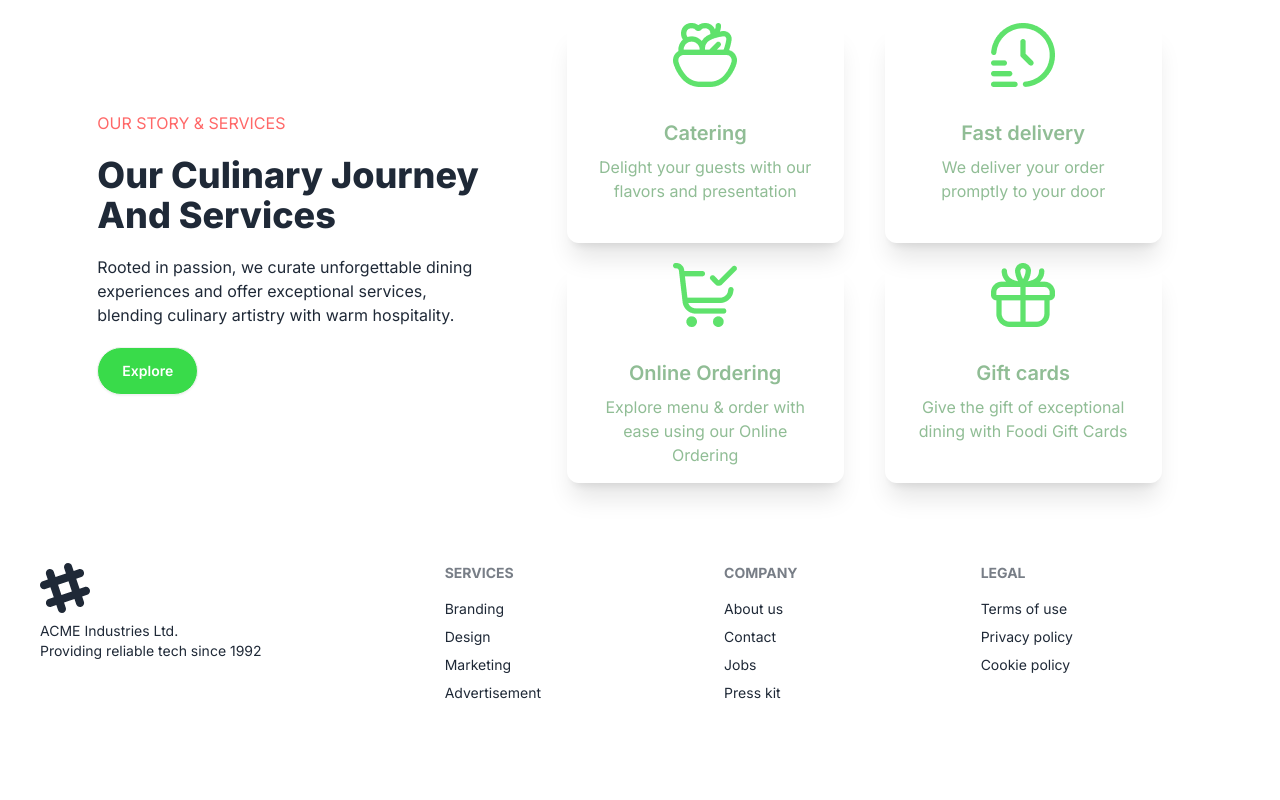
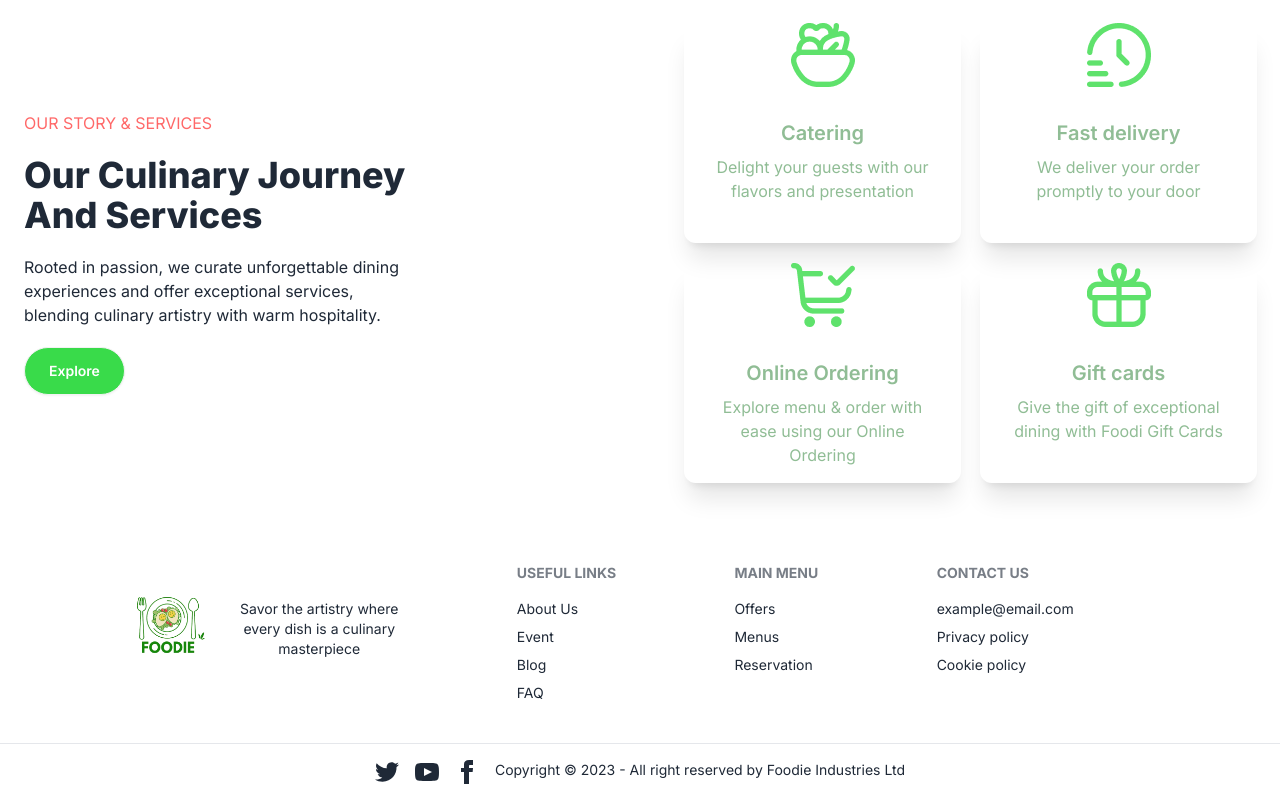
Before and after one commit to shahariarshan/foodie-client, a React (Vite) app: page / in a window 1280 px wide. Shown: the part 2554-3354 px from the top of the page. Before the commit the page ends 3297 px from the top, so only its background shows below. Built offline with nearby package versions, Linux system fonts and the light colour scheme.

Commit message:
menu path

```diff
--- a/src/components/Navbar.jsx
+++ b/src/components/Navbar.jsx
@@ -3,35 +3,35 @@ import { useEffect, useState } from 'react';
 import logo from '/Green_Simple_Modern_Healthy_Food_Logo-removebg-preview.png'
 import { BiSolidPhoneCall } from "react-icons/bi";
 const Navbar = () => {
-    const [isSticky,setSticky] = useState(false)
-    useEffect(()=>{
-        const handelScroll =() =>{
-            const offset= window.scrollY
-            if(offset >0){
+    const [isSticky, setSticky] = useState(false)
+    useEffect(() => {
+        const handelScroll = () => {
+            const offset = window.scrollY
+            if (offset > 0) {
                 setSticky(true)
             }
-            else{
+            else {
                 setSticky(false)
             }
         }
-        window.addEventListener('scroll',handelScroll);
-        return ()=>{
-            window.addEventListener('scroll',handelScroll);
+        window.addEventListener('scroll', handelScroll);
+        return () => {
+            window.addEventListener('scroll', handelScroll);
         }
     }
 
-    ,[])
+        , [])
     const navLink =
         (
             <>
-        <li><a>Home</a></li>
+                <li><a href='/'>Home</a></li>
                 <li tabIndex={0}>
                     <details>
                         <summary>Menu</summary>
                         <ul className="p-2">
-                    <li><a>All</a></li>
-                    <li><a>Pizza</a></li>
-                    <li><a>Submenu 2</a></li>
+                            <li><a href='/menu'>All</a></li>
+                            <li><a>Salad</a></li>
+                            <li><a> Pizza</a></li>
                         </ul>
 
 
@@ -55,7 +55,7 @@ const Navbar = () => {
         )
     return (
         <header className='max-w-screen-2xl  container mx-auto fixed top-0 left-0 right-0 transition-all duration-300 ease-in-out'>
-            <div className={`navbar xl:px-24 h-24 ${isSticky ? "shadow-md bg-base-100 transition-all duration-300 ease-in-out":""}`}>
+            <div className={`navbar xl:px-24 h-24 ${isSticky ? "shadow-md bg-base-100 transition-all duration-300 ease-in-out" : ""}`}>
                 <div className="navbar-start">
                     <div className="dropdown">
                         <div tabIndex={0} role="button" className="btn btn-ghost lg:hidden">
--- a/src/layout/Main.jsx
+++ b/src/layout/Main.jsx
@@ -9,7 +9,9 @@ const Main = () => {
     return (
         <div>
             <Navbar/>
+            <div className="min-h-full">
             <Outlet></Outlet>
+            </div>
             <Footer/>
         </div>
     );
--- /dev/null
+++ b/src/pages/Menu/Menu.jsx
@@ -0,0 +1,14 @@
+
+const Menu = () => {
+    return (
+        <div className="mt-28 ">
+           <div className="text-center items-center mx-auto space-y-4 px-7">
+           <h2 className="text-4xl font-bold">Dive into Delights Of Delectable <span className="text-green">Food</span></h2>
+           <p>Where Each Plate Weaves a Story of Culinary Mastery and Passionate Craftsmanship</p>
+           <button className="bg-green mx-auto item-center  text-white rounded-full px-6 btn">Order Now</button>
+           </div>
+        </div>
+    );
+};
+
+export default Menu;
--- a/src/pages/home/Footer.jsx
+++ b/src/pages/home/Footer.jsx
@@ -3,31 +3,49 @@
 const Footer = () => {
     return (
         <div>
-            <footer className="footer p-10 mt-10  lg:px-10 text-base-content">
-                <aside>
-                    <svg width="50" height="50" viewBox="0 0 24 24" xmlns="http://www.w3.org/2000/svg" fillRule="evenodd" clipRule="evenodd" className="fill-current"><path d="M22.672 15.226l-2.432.811.841 2.515c.33 1.019-.209 2.127-1.23 2.456-1.15.325-2.148-.321-2.463-1.226l-.84-2.518-5.013 1.677.84 2.517c.391 1.203-.434 2.542-1.831 2.542-.88 0-1.601-.564-1.86-1.314l-.842-2.516-2.431.809c-1.135.328-2.145-.317-2.463-1.229-.329-1.018.211-2.127 1.231-2.456l2.432-.809-1.621-4.823-2.432.808c-1.355.384-2.558-.59-2.558-1.839 0-.817.509-1.582 1.327-1.846l2.433-.809-.842-2.515c-.33-1.02.211-2.129 1.232-2.458 1.02-.329 2.13.209 2.461 1.229l.842 2.515 5.011-1.677-.839-2.517c-.403-1.238.484-2.553 1.843-2.553.819 0 1.585.509 1.85 1.326l.841 2.517 2.431-.81c1.02-.33 2.131.211 2.461 1.229.332 1.018-.21 2.126-1.23 2.456l-2.433.809 1.622 4.823 2.433-.809c1.242-.401 2.557.484 2.557 1.838 0 .819-.51 1.583-1.328 1.847m-8.992-6.428l-5.01 1.675 1.619 4.828 5.011-1.674-1.62-4.829z"></path></svg>
-                    <p>ACME Industries Ltd.<br />Providing reliable tech since 1992</p>
+            <footer className="footer p-10 mt-10 mx-auto item-center max-w-6xl lg:px-10 text-base-content">
+                <aside className="flex justify-around">
+                    <img className="h-32 w-32 items-center" src="../../../public/Green_Simple_Modern_Healthy_Food_Logo-removebg-preview.png" alt="" />
+                    {/* <p><span className="text-2xl font-semibold text-green">Foodie</span> Industries Ltd.<br />Providing reliable tech {new Date().getFullYear()}</p> */}
+                    <h3 className="text-center item-center mt-9"> Savor the artistry where <br /> every dish is a culinary <br /> masterpiece</h3>
                 </aside>
-                <nav>
-                    <header className="footer-title">Services</header>
-                    <a className="link link-hover">Branding</a>
-                    <a className="link link-hover">Design</a>
-                    <a className="link link-hover">Marketing</a>
-                    <a className="link link-hover">Advertisement</a>
+
+                <nav >
+                    <header className="footer-title">Useful links</header>
+                    <a className="link link-hover">About Us</a>
+                    <a className="link link-hover">Event</a>
+                    <a className="link link-hover">Blog</a>
+                    <a className="link link-hover">FAQ</a>
                 </nav>
                 <nav>
-                    <header className="footer-title">Company</header>
-                    <a className="link link-hover">About us</a>
-                    <a className="link link-hover">Contact</a>
-                    <a className="link link-hover">Jobs</a>
-                    <a className="link link-hover">Press kit</a>
+                    <header className="footer-title">Main Menu</header>
+                    <a className="link link-hover">Offers</a>
+                    <a className="link link-hover">Menus</a>
+                    <a className="link link-hover">Reservation</a>
+
                 </nav>
+
                 <nav>
-                    <header className="footer-title">Legal</header>
-                    <a className="link link-hover">Terms of use</a>
+                    <header className="footer-title">Contact US</header>
+                    <a className="link link-hover">example@email.com</a>
                     <a className="link link-hover">Privacy policy</a>
                     <a className="link link-hover">Cookie policy</a>
                 </nav>
+            </footer>
+            <hr />
+            <footer className="footer footer-center p-4 text-base-content">
+                <div  className="flex justify-between">
+                    <nav className="flex  gap-4 md:place-self-center md:justify-self-end">
+                        <a><svg xmlns="http://www.w3.org/2000/svg" width="24" height="24" viewBox="0 0 24 24" className="fill-current"><path d="M24 4.557c-.883.392-1.832.656-2.828.775 1.017-.609 1.798-1.574 2.165-2.724-.951.564-2.005.974-3.127 1.195-.897-.957-2.178-1.555-3.594-1.555-3.179 0-5.515 2.966-4.797 6.045-4.091-.205-7.719-2.165-10.148-5.144-1.29 2.213-.669 5.108 1.523 6.574-.806-.026-1.566-.247-2.229-.616-.054 2.281 1.581 4.415 3.949 4.89-.693.188-1.452.232-2.224.084.626 1.956 2.444 3.379 4.6 3.419-2.07 1.623-4.678 2.348-7.29 2.04 2.179 1.397 4.768 2.212 7.548 2.212 9.142 0 14.307-7.721 13.995-14.646.962-.695 1.797-1.562 2.457-2.549z"></path></svg>
+                        </a>
+                        <a><svg xmlns="http://www.w3.org/2000/svg" width="24" height="24" viewBox="0 0 24 24" className="fill-current"><path d="M19.615 3.184c-3.604-.246-11.631-.245-15.23 0-3.897.266-4.356 2.62-4.385 8.816.029 6.185.484 8.549 4.385 8.816 3.6.245 11.626.246 15.23 0 3.897-.266 4.356-2.62 4.385-8.816-.029-6.185-.484-8.549-4.385-8.816zm-10.615 12.816v-8l8 3.993-8 4.007z"></path></svg></a>
+                        <a><svg xmlns="http://www.w3.org/2000/svg" width="24" height="24" viewBox="0 0 24 24" className="fill-current"><path d="M9 8h-3v4h3v12h5v-12h3.642l.358-4h-4v-1.667c0-.955.192-1.333 1.115-1.333h2.885v-5h-3.808c-3.596 0-5.192 1.583-5.192 4.615v3.385z"></path></svg></a>
+                        <aside>
+                    <p>Copyright © {new Date().getFullYear()} - All right reserved by Foodie Industries Ltd</p>
+                </aside>
+                    </nav>
+                </div>
+
             </footer>
         </div>
     );
--- a/src/pages/home/Services.jsx
+++ b/src/pages/home/Services.jsx
@@ -12,7 +12,7 @@ const Services = () => {
     return (
         <div>
             <div className="flex flex-col lg:flex-row-reverse gap-10 items-center justify-center mt-20">
-                <div className="w-[50%] grid sm:grid-cols-2 grid-cols-1 gap-5 lg:ml-12">
+                <div className="lg:w-[50%] grid sm:grid-cols-2 grid-cols-1 gap-5 lg:ml-12">
                     {
                         serviceList
                             .map((sCard,i) => <ServicesCards
@@ -22,7 +22,7 @@ const Services = () => {
                     }
 
                 </div>
-                <div className="w-[50% space-y-5">
+                <div className="lg:w-[50%] space-y-5">
                     <h2 className="text-[#FF6868]  uppercase">Our Story & Services</h2>
                     <h2 className="text-4xl  font-extrabold">Our Culinary Journey <br /> And Services</h2>
                     <p>Rooted in passion, we curate unforgettable dining <br /> experiences and offer exceptional services, <br /> blending culinary artistry with warm hospitality.</p>
```
Also changed, not shown: src/router/Router.jsx (+6 -1 lines), public/logo.png (deleted). Lines whose indentation alone changed are shown as unchanged.
